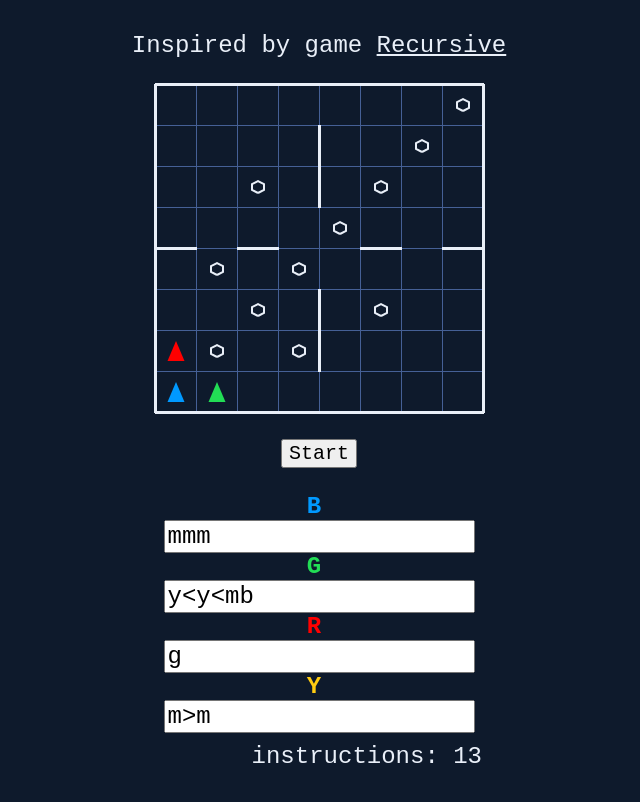
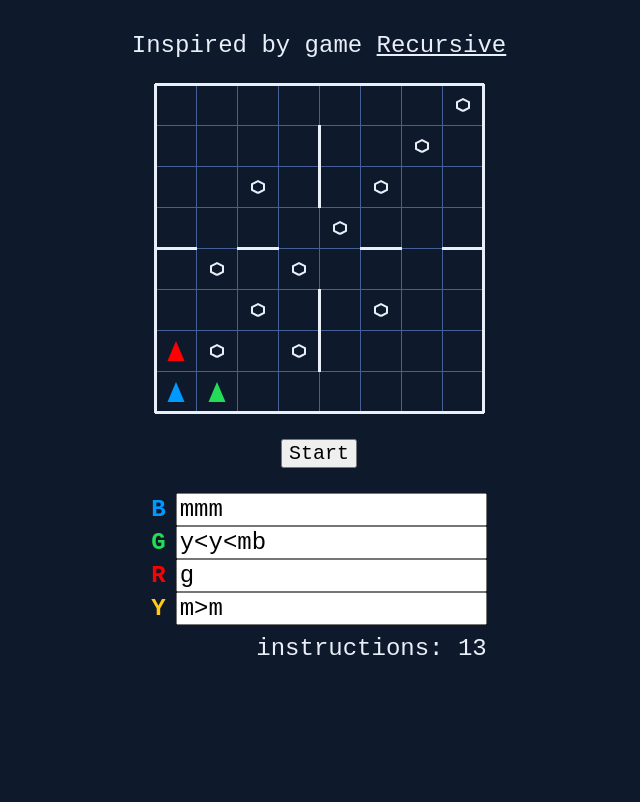
Before and after one commit to sasa-stanko/sasa-stanko.github.io, a plain HTML site: page recursive.html in a window 1280 px wide. Shown: the whole page, without its empty margins (321-961 px from the left). Drawn offline with Linux system fonts and the light colour scheme.

Commit message:
Update recursive

```diff
--- a/recursive.html
+++ b/recursive.html
@@ -18,7 +18,7 @@
     <button type="button" id="run_button" onclick="on_run_click()">Start</button>
   </div>
 
-  <div style="padding-top: 25px; margin: auto; text-align: center; width: 326px">
+  <div style="padding-top: 25px; margin: auto; text-align: center; width: fit-content;">
     <div><label style="color:#09f;">B</label><input type="text" id="b" value="mmm" oninput="count_instructions()"/></div>
     <div><label style="color:#2d5;">G</label><input type="text" id="g" value="y&lt;y&lt;mb" oninput="count_instructions()"/></div>
     <div><label style="color:#f00;">R</label><input type="text" id="r" value="g" oninput="count_instructions()"/></div>
```
